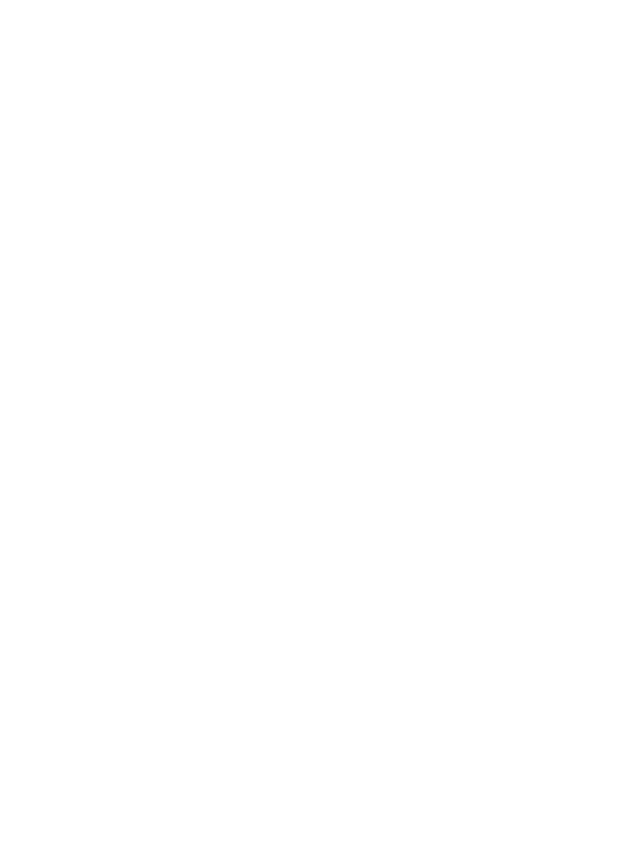
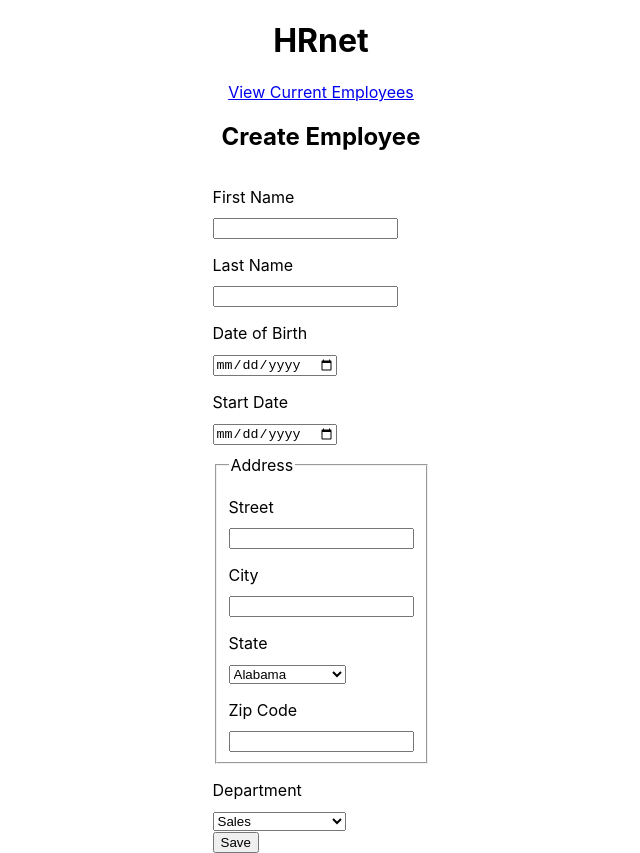
Before and after one commit to mohamednourbenali/HR-Net, a React (Create React App) app: page / in a window 1280 px wide. Shown: the whole page, without its empty margins (319-959 px from the left). Before the commit the page ends 800 px from the top, so only its background shows below. Built offline with nearby package versions, Linux system fonts and the light colour scheme; the HTML template or start-up script is replaced by a standard one.

Commit message:
creation de la page CreateEmployee

```diff
--- a/src/App.css
+++ b/src/App.css
@@ -1,38 +1,23 @@
-.App {
-  text-align: center;
+.title {
+  display: flex;
+  align-items: center;
+  justify-content: center;
 }
 
-.App-logo {
-  height: 40vmin;
-  pointer-events: none;
-}
 
-@media (prefers-reduced-motion: no-preference) {
-  .App-logo {
-    animation: App-logo-spin infinite 20s linear;
-  }
-}
-
-.App-header {
-  background-color: #282c34;
-  min-height: 100vh;
+.container {
   display: flex;
   flex-direction: column;
   align-items: center;
   justify-content: center;
-  font-size: calc(10px + 2vmin);
-  color: white;
 }
 
-.App-link {
-  color: #61dafb;
+label {
+  display: block;
+  margin-top: 1rem;
+  margin-bottom: 10px;
 }
 
-@keyframes App-logo-spin {
-  from {
-    transform: rotate(0deg);
-  }
-  to {
-    transform: rotate(360deg);
-  }
+.address {
+  margin-top: 10px;
 }
--- a/src/App.js
+++ b/src/App.js
@@ -1,8 +1,11 @@
 import './App.css';
+import CreateEmployee from './pages/CreateEmployee';
+
 
 function App() {
   return (
     <div className="App">
+      <CreateEmployee />
     </div>
   );
 }
--- /dev/null
+++ b/src/pages/CreateEmployee.js
@@ -0,0 +1,139 @@
+import React, { useState } from 'react';
+
+function CreateEmployee() {
+  const [formData, setFormData] = useState({
+    firstName: '',
+    lastName: '',
+    dateOfBirth: '',
+    startDate: '',
+    street: '',
+    city: '',
+    state: '',
+    zipCode: '',
+    department: 'Sales',
+  });
+
+  const states = [
+    { label: 'Alabama', value: 'AL' },
+    { label: 'Alaska', value: 'AK' },
+    { label: 'Arizona', value: 'AZ' },
+    { label: 'Arkansas', value: 'AR' },
+    { label: 'California', value: 'CA' },
+    { label: 'Colorado', value: 'CO' },
+    { label: 'Connecticut', value: 'CT' },
+    { label: 'Delaware', value: 'DE' },
+    { label: 'Florida', value: 'FL' },
+    { label: 'Georgia', value: 'GA' },
+    { label: 'Hawaii', value: 'HI' },
+    { label: 'Idaho', value: 'ID' },
+    { label: 'Illinois', value: 'IL' },
+    { label: 'Indiana', value: 'IN' },
+    { label: 'Iowa', value: 'IA' },
+    { label: 'Kansas', value: 'KS' },
+    { label: 'Kentucky', value: 'KY' },
+    { label: 'Louisiana', value: 'LA' },
+    { label: 'Maine', value: 'ME' },
+    { label: 'Maryland', value: 'MD' },
+    { label: 'Massachusetts', value: 'MA' },
+    { label: 'Michigan', value: 'MI' },
+    { label: 'Minnesota', value: 'MN' },
+    { label: 'Mississippi', value: 'MS' },
+    { label: 'Missouri', value: 'MO' },
+    { label: 'Montana', value: 'MT' },
+    { label: 'Nebraska', value: 'NE' },
+    { label: 'Nevada', value: 'NV' },
+    { label: 'New Hampshire', value: 'NH' },
+    { label: 'New Jersey', value: 'NJ' },
+    { label: 'New Mexico', value: 'NM' },
+    { label: 'New York', value: 'NY' },
+    { label: 'North Carolina', value: 'NC' },
+    { label: 'North Dakota', value: 'ND' },
+    { label: 'Ohio', value: 'OH' },
+    { label: 'Oklahoma', value: 'OK' },
+    { label: 'Oregon', value: 'OR' },
+    { label: 'Pennsylvania', value: 'PA' },
+    { label: 'Rhode Island', value: 'RI' },
+    { label: 'South Carolina', value: 'SC' },
+    { label: 'South Dakota', value: 'SD' },
+    { label: 'Tennessee', value: 'TN' },
+    { label: 'Texas', value: 'TX' },
+    { label: 'Utah', value: 'UT' },
+    { label: 'Vermont', value: 'VT' },
+    { label: 'Virginia', value: 'VA' },
+    { label: 'Washington', value: 'WA' },
+    { label: 'West Virginia', value: 'WV' },
+    { label: 'Wisconsin', value: 'WI' },
+    { label: 'Wyoming', value: 'WY' },
+  ];
+
+  const handleChange = (e) => {
+    const { name, value } = e.target;
+    setFormData((prevData) => ({
+      ...prevData,
+      [name]: value,
+    }));
+  };
+
+  const handleSaveEmployee = (e) => {
+    e.preventDefault();
+    const employees = JSON.parse(localStorage.getItem('employees')) || [];
+    employees.push(formData);
+    localStorage.setItem('employees', JSON.stringify(employees));
+    alert('Employee Created!');
+  };
+
+  return (
+    <div className="container">
+      <h1 className="title">HRnet</h1>
+      <a href="/employee-list">View Current Employees</a>
+      <h2>Create Employee</h2>
+      <form onSubmit={handleSaveEmployee} id="create-employee">
+        <label htmlFor="first-name">First Name</label>
+        <input type="text" id="first-name" name="firstName" value={formData.firstName} onChange={handleChange} />
+
+        <label htmlFor="last-name">Last Name</label>
+        <input type="text" id="last-name" name="lastName" value={formData.lastName} onChange={handleChange} />
+
+        <label htmlFor="date-of-birth">Date of Birth</label>
+        <input type="date" id="date-of-birth" name="dateOfBirth" value={formData.dateOfBirth} onChange={handleChange} />
+
+        <label htmlFor="start-date">Start Date</label>
+        <input type="date" id="start-date" name="startDate" value={formData.startDate} onChange={handleChange} />
+
+        <fieldset className="address">
+          <legend>Address</legend>
+          <label htmlFor="street">Street</label>
+          <input type="text" id="street" name="street" value={formData.street} onChange={handleChange} />
+
+          <label htmlFor="city">City</label>
+          <input type="text" id="city" name="city" value={formData.city} onChange={handleChange} />
+
+          <label htmlFor="state">State</label>
+          <select id="state" name="state" value={formData.state} onChange={handleChange}>
+            {states.map((state) => (
+                <option key={state.value} value={state.value}>
+                    {state.label}
+                </option>
+            ))}
+          </select>
+
+          <label htmlFor="zip-code">Zip Code</label>
+          <input type="number" id="zip-code" name="zipCode" value={formData.zipCode} onChange={handleChange} />
+        </fieldset>
+
+        <label htmlFor="department">Department</label>
+        <select id="department" name="department" value={formData.department} onChange={handleChange}>
+            <option value="Sales">Sales</option>
+            <option value="Marketing">Marketing</option>
+            <option value="Engineering">Engineering</option>
+            <option value="Human Resources">Human Resources</option>
+            <option value="Legal">Legal</option>
+        </select>
+        <br/>
+        <button type="submit">Save</button>
+      </form>
+    </div>
+  );
+}
+
+export default CreateEmployee;
```
